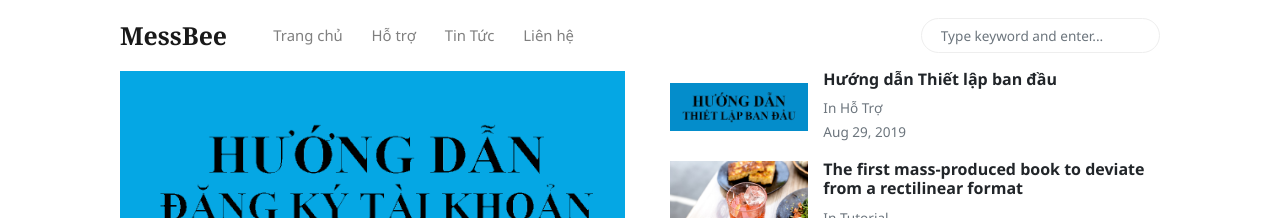
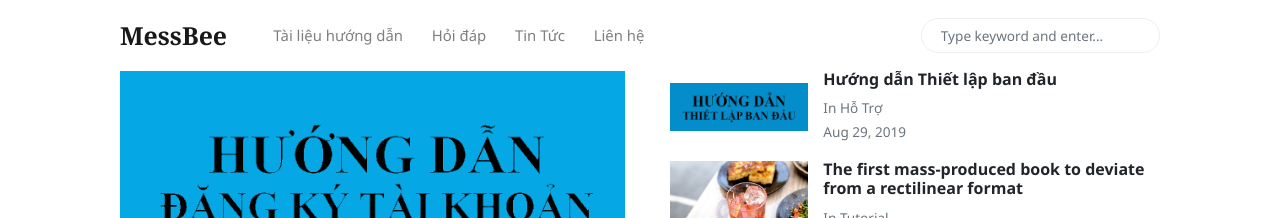
Before and after one commit to MessBeeVN/Blog, a Jekyll site: the page built from index.html, in a window 1280 px wide. Shown: the top 218 px of the page. Built offline with Jekyll 4.4.1, drawn with Linux system fonts in a browser that asks for light colours; nearby versions of some CDN libraries; the list of posts is cut into pages by our own code.

Commit message:
Update menu-header.html

```diff
--- a/_includes/menu-header.html
+++ b/_includes/menu-header.html
@@ -1,10 +1,10 @@
 <!--  Replace menu links here -->
 
 <li class="nav-item">
-<a class="nav-link" href="{{site.baseurl}}/index.html">Trang chủ</a>
+<a class="nav-link" href="{{site.baseurl}}/index.html">Tài liệu hướng dẫn</a>
 </li>
 <li class="nav-item">
-<a class="nav-link" href="{{site.baseurl}}/index.html">Hỗ trợ</a>
+<a class="nav-link" href="{{site.baseurl}}/index.html">Hỏi đáp</a>
 </li>
 <li class="nav-item">
 <a class="nav-link" href="{{site.baseurl}}/index.html">Tin Tức</a>
```
